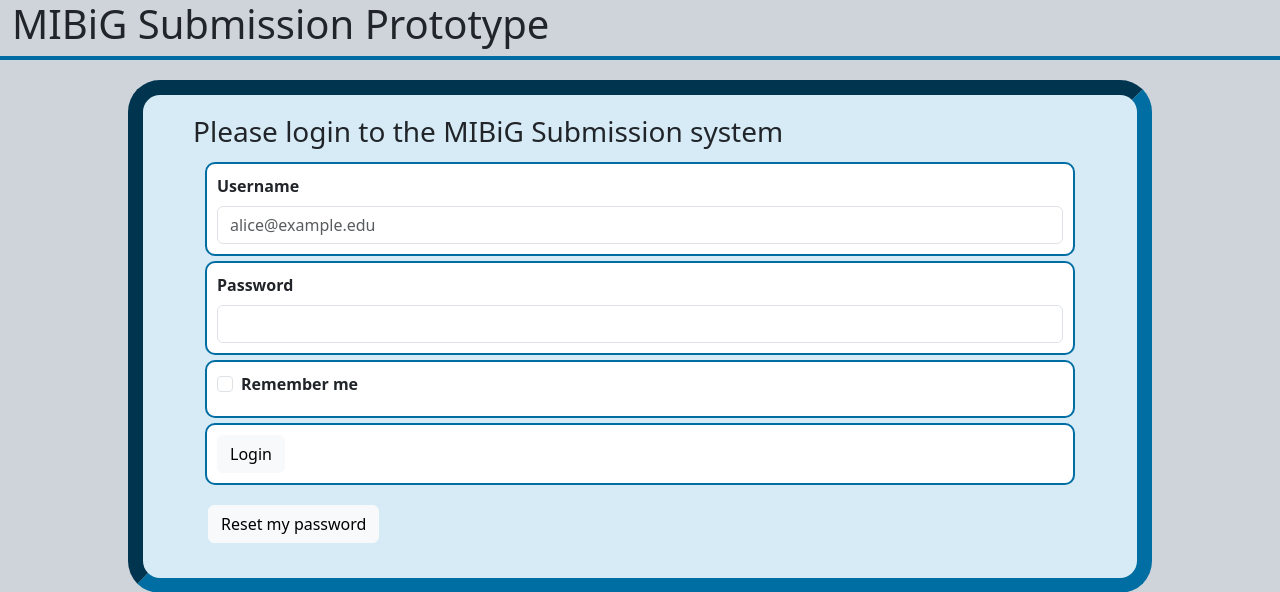
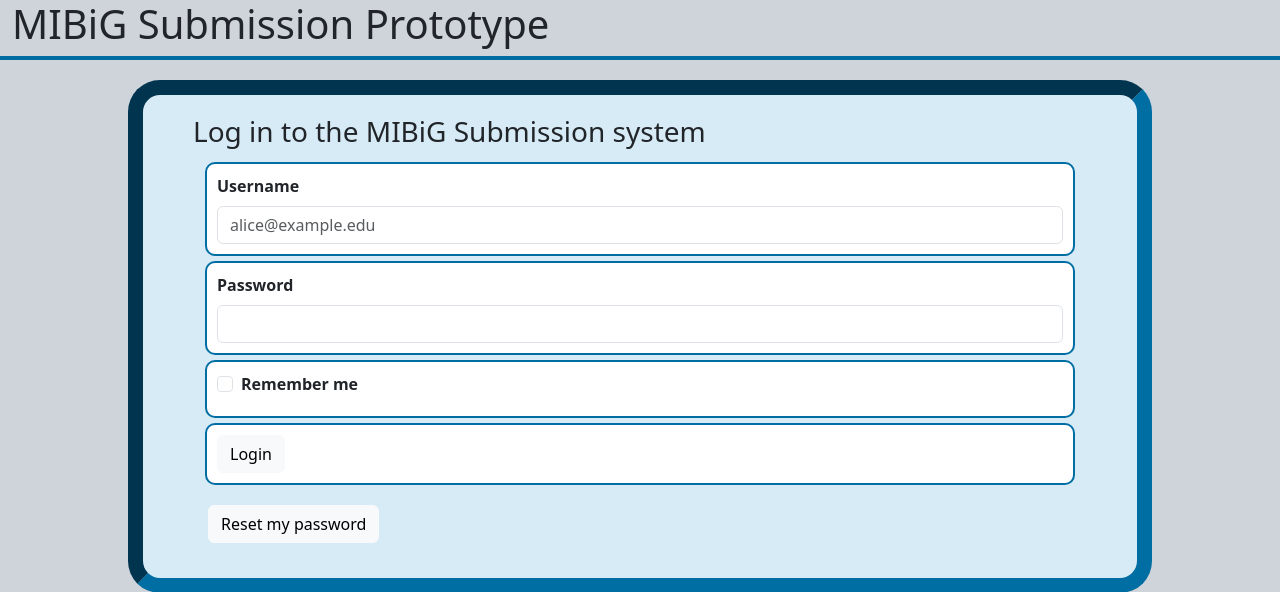
Before and after one commit to nlouwen/submission-prototype, a Flask app: page /auth/login in a window 1280 px wide. Shown: the top 592 px of the page. Run offline with Flask 3, Linux system fonts and the light colour scheme; parts of the project's set-up code (start-up, migrations or seed data) failed here and were passed over; some libraries are stand-ins or nearby versions.

Commit message:
login: change message category to error

```diff
--- a/submission/extensions.py
+++ b/submission/extensions.py
@@ -8,3 +8,4 @@ migrate = Migrate()
 mail = Mail()
 login_manager = LoginManager()
 login_manager.login_view = "auth.login"
+login_manager.login_message_category = "error"
--- a/submission/templates/auth/login.html.j2
+++ b/submission/templates/auth/login.html.j2
@@ -6,7 +6,7 @@
 
 <div class="content">
     <div class="form-wrapper">
-        <h3>Please login to the MIBiG Submission system</h3>
+        <h3>Log in to the MIBiG Submission system</h3>
         {{ macros.simple_divform(form) }}
 
         <div style="margin: 15px">
```
